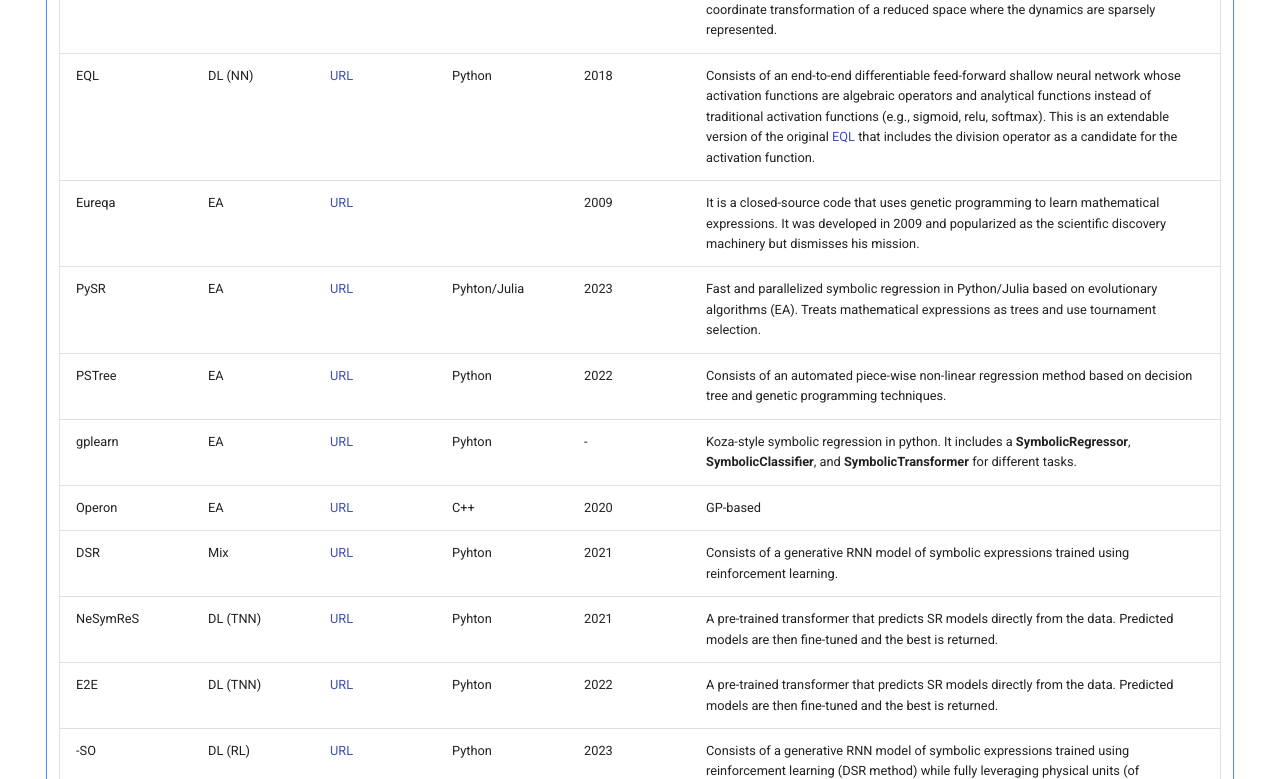
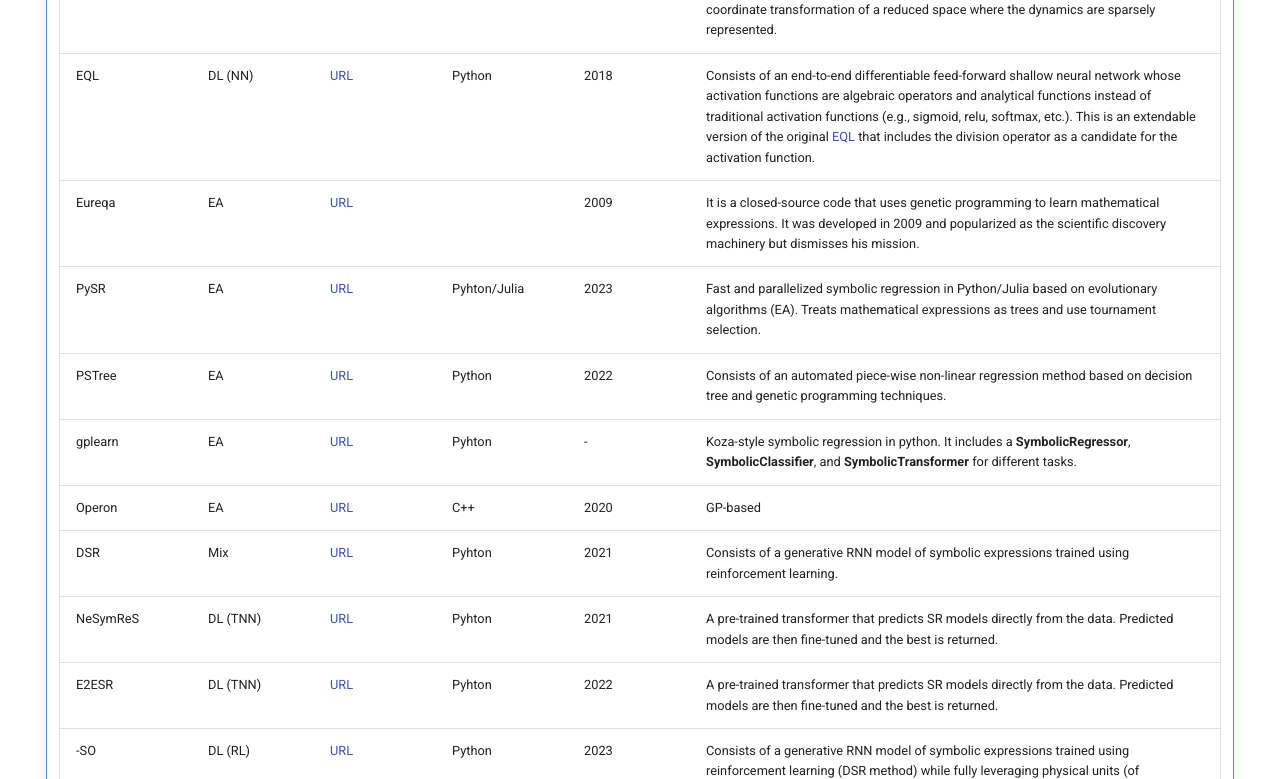
Before and after one commit to nmakke/SR-LivingReview, an MkDocs documentation site: the page built from docs/ressources.md, in a window 1280 px wide and 1400 px high. Shown: the part 482-1261 px from the top of the window. Built offline with MkDocs 1.6.1 and Material for MkDocs 9.7.7, drawn with Linux system fonts in a browser that asks for light colours; formulas are drawn with MathJax 3; comment, search, counter and statistics services are not loaded.

Commit message:
Update ressources.md

```diff
--- a/docs/ressources.md
+++ b/docs/ressources.md
@@ -17,7 +17,7 @@ This directory includes ready-to-use packages of symbolic regression and useful
       | <div style="width:100px">Method</div> | <div style="width:90px">Category</div> | <div style="width:90px">Code</div> |  <div style="width:100px">Implementation</div> | <div style="width:90px">Year</div> |<div style="width:400px">Brief description</div> |
       | ---- | ------- | --- | --- | --- | --- |
       | SINDy_AE | Mix | [URL](https://github.com/kpchamp/SindyAutoencoders) | Python | 2019 | Formulates the SR problem as a system of linear equations built using the set of allowable operators and learns the coefficients of candidate functions using a deep autoencoder (AE) network.  This is an extendable version of the [SINDy](https://www.pnas.org/doi/epdf/10.1073/pnas.1517384113) that learns a coordinate transformation of a reduced space where the dynamics are sparsely represented. |
-      | EQL$\div$ | DL (NN) | [URL](https://github.com/martius-lab/EQL) | Python | 2018 | Consists of an end-to-end differentiable feed-forward shallow neural network whose activation functions are algebraic operators and analytical functions instead of traditional activation functions (e.g., sigmoid, relu, softmax). This is an extendable version of the original [EQL](https://arxiv.org/abs/1610.02995) that includes the division operator as a candidate for the activation function.|
+      | EQL$\div$ | DL (NN) | [URL](https://github.com/martius-lab/EQL) | Python | 2018 | Consists of an end-to-end differentiable feed-forward shallow neural network whose activation functions are algebraic operators and analytical functions instead of traditional activation functions (e.g., sigmoid, relu, softmax, etc.). This is an extendable version of the original [EQL](https://arxiv.org/abs/1610.02995) that includes the division operator as a candidate for the activation function.|
       | Eureqa | EA | [URL]() | | 2009 | It is a closed-source code that uses genetic programming to learn mathematical expressions. It was developed in 2009 and popularized as the scientific discovery machinery but dismisses his mission.|
       | PySR | EA | [URL](https://github.com/MilesCranmer/PySR)  | Pyhton/Julia | 2023 | Fast and parallelized symbolic regression in Python/Julia based on evolutionary algorithms (EA). Treats mathematical expressions as trees and use tournament selection.  |
       | PSTree | EA | [URL](https://github.com/hengzhe-zhang/PS-Tree) | Python | 2022 | Consists of an automated piece-wise non-linear regression method based on decision tree and genetic programming techniques. |
@@ -25,7 +25,7 @@ This directory includes ready-to-use packages of symbolic regression and useful
       | Operon | EA | [URL](https://github.com/heal-research/operon) | C++ | 2020 | GP-based |
       | DSR | Mix | [URL](https://github.com/brendenpetersen/deep-symbolic-optimization) | Pyhton  | 2021 | Consists of a generative RNN model of symbolic expressions trained using reinforcement learning. |
       | NeSymReS | DL (TNN) | [URL](https://github.com/SymposiumOrganization/NeuralSymbolicRegressionThatScales/tree/main) | Pyhton | 2021 | A pre-trained transformer that predicts SR models directly from the data. Predicted models are then fine-tuned and the best is returned.|
-      | E2E | DL (TNN) | [URL](https://github.com/pakamienny/e2e_transformer/tree/main) | Pyhton | 2022 | A pre-trained transformer that predicts SR models directly from the data. Predicted models are then fine-tuned and the best is returned. |
+      | E2ESR | DL (TNN) | [URL](https://github.com/pakamienny/e2e_transformer/tree/main) | Pyhton | 2022 | A pre-trained transformer that predicts SR models directly from the data. Predicted models are then fine-tuned and the best is returned. |
       | $\phi$-SO | DL (RL) | [URL](https://github.com/WassimTenachi/PhySO/tree/main) | Python | 2023 | Consists of a generative RNN model of symbolic expressions trained using reinforcement learning (DSR method) while fully leveraging physical units (of measurement) constraints in the search space at two levels, external (*in situ physical units constraints*) and internal (during RNN training).|
       | AIFeynman | Mix | [URL](https://github.com/SJ001/AI-Feynman) | Pyhton  | 2019 | A physics-informed SR method that uses NN to learn symmetries in data (translational, rotational, vibrational) to simply the global SR problem into simpler SR subproblems. |
       | SRBench | - | [URL](https://github.com/cavalab/srbench) | Python | 2021 | A benchmark consisting of 14 SR methods (among which DSR, BSR, AIFeynman, and FFX are non EA-based methods). |
```
